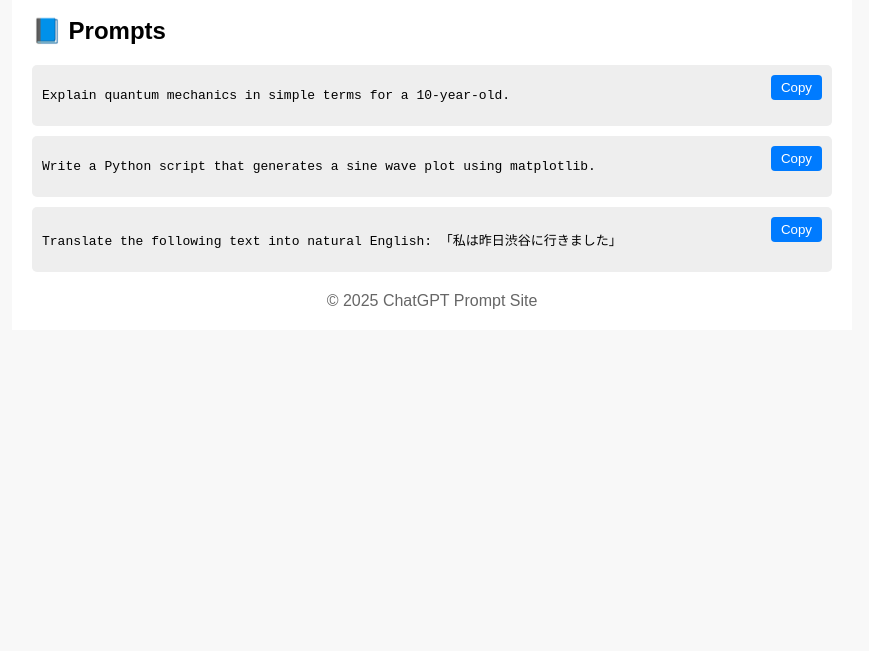
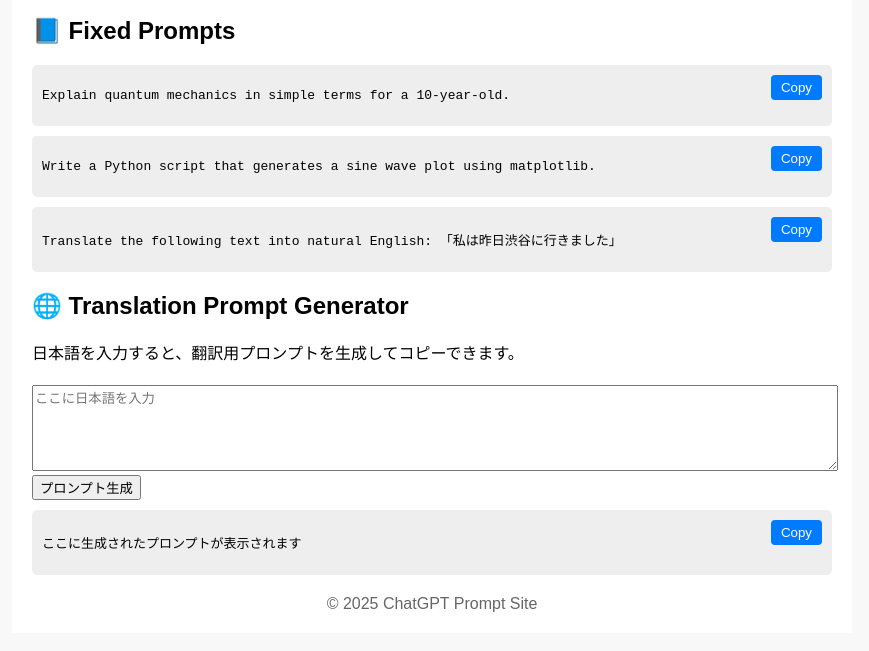
Before and after one commit to tututu12321/github.io, a plain HTML site: page index.html in a window 1280 px wide. Shown: the part 131-782 px from the top of the page, without its empty margins (208-1077 px from the left). Drawn offline with Linux system fonts and the light colour scheme.

Commit message:
Update index.html

```diff
--- a/index.html
+++ b/index.html
@@ -3,7 +3,7 @@
 <head>
 <meta charset="UTF-8">
 <title>ChatGPT プロンプト集</title>
-<meta name="keywords" content="ChatGPT, プロンプト, コピー">
+<meta name="keywords" content="ChatGPT, プロンプト, コピー, 翻訳">
 <meta name="description" content="便利なChatGPTプロンプトをクリックでコピーできるサイト">
 <meta name="viewport" content="width=device-width, initial-scale=1.0">
 <style>
@@ -15,6 +15,7 @@ h1 { margin: 0; font-size: 1.5em; }
 .copy-btn { position: absolute; right: 10px; top: 10px; padding: 5px 10px; border: none; background: #007bff; color: #fff; cursor: pointer; border-radius: 4px; }
 .copy-btn:hover { background: #0056b3; }
 footer { text-align: center; margin-top: 20px; color: #666; }
+textarea { width: 100%; height: 80px; margin-top: 5px; }
 </style>
 </head>
 <body>
@@ -25,7 +26,7 @@ footer { text-align: center; margin-top: 20px; color: #666; }
   </header>
 
   <main>
-    <h2>📘 Prompts</h2>
+    <h2>📘 Fixed Prompts</h2>
 
     <div class="prompt-box">
       <pre id="prompt1">Explain quantum mechanics in simple terms for a 10-year-old.</pre>
@@ -42,6 +43,16 @@ footer { text-align: center; margin-top: 20px; color: #666; }
       <button class="copy-btn" onclick="copyPrompt('prompt3')">Copy</button>
     </div>
 
+    <h2>🌐 Translation Prompt Generator</h2>
+    <p>日本語を入力すると、翻訳用プロンプトを生成してコピーできます。</p>
+    <textarea id="jptext" placeholder="ここに日本語を入力"></textarea>
+    <button onclick="makePrompt()">プロンプト生成</button>
+
+    <div class="prompt-box">
+      <pre id="generatedPrompt">ここに生成されたプロンプトが表示されます</pre>
+      <button class="copy-btn" onclick="copyPrompt('generatedPrompt')">Copy</button>
+    </div>
+
   </main>
 
   <footer>
@@ -56,6 +67,16 @@ function copyPrompt(id) {
     alert("Copied!");
   });
 }
+
+function makePrompt() {
+  const jptext = document.getElementById("jptext").value.trim();
+  if (!jptext) {
+    alert("日本語を入力してください。");
+    return;
+  }
+  const prompt = `Translate the following Japanese text into natural English:\n\nJapanese:\n「${jptext}」`;
+  document.getElementById("generatedPrompt").innerText = prompt;
+}
 </script>
 </body>
 </html>
```
